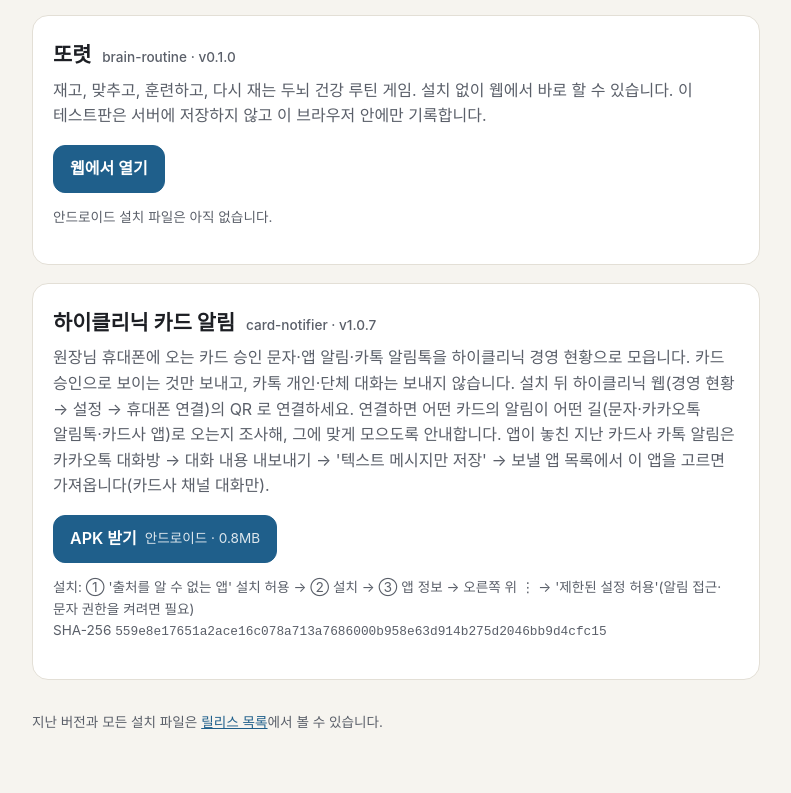
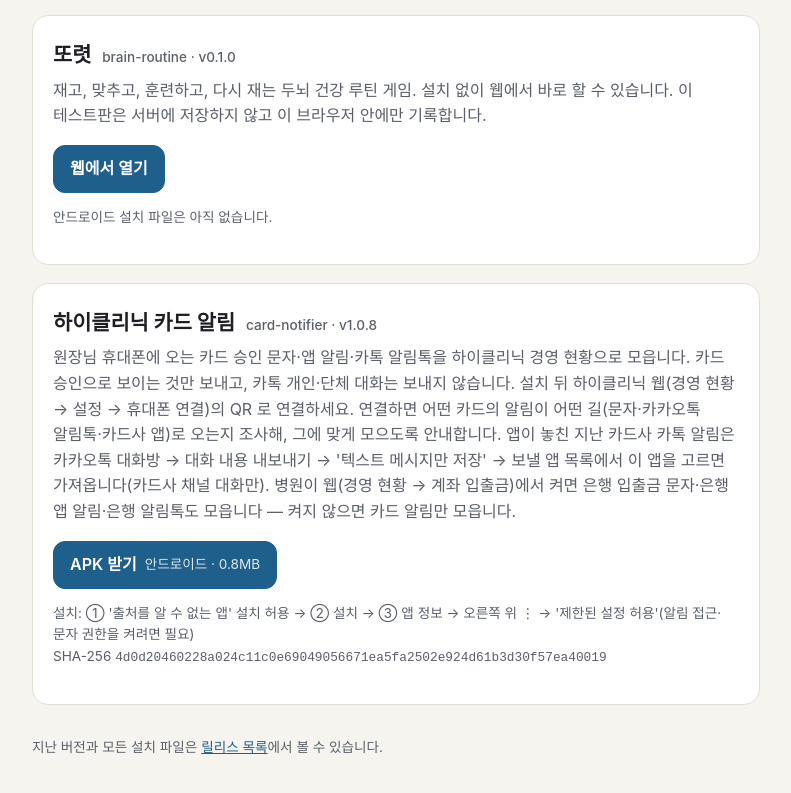
Before and after one commit to huisu-hwang/app-downloads, a plain HTML site: page index.html in a window 1280 px wide. Shown: the part 922-1715 px from the top of the page, without its empty margins (244-1035 px from the left). Drawn offline with Linux system fonts and the light colour scheme.

Commit message:
card-notifier 1.0.8 — 계좌 입출금 알림 수집(병원이 켰을 때만) (#1)
Claude-Session: https://claude.ai/code/session_014EPQLo6fXEigrZcyp3fX9t

Co-authored-by: Claude Fable 5.2 <noreply@anthropic.com>

```diff
--- a/index.html
+++ b/index.html
@@ -87,12 +87,12 @@
   </section>
 
   <section class="app" id="card-notifier">
-    <h2>하이클리닉 카드 알림 <small>card-notifier · v1.0.7</small></h2>
-    <p class="desc">원장님 휴대폰에 오는 카드 승인 문자·앱 알림·카톡 알림톡을 하이클리닉 경영 현황으로 모읍니다. 카드 승인으로 보이는 것만 보내고, 카톡 개인·단체 대화는 보내지 않습니다. 설치 뒤 하이클리닉 웹(경영 현황 → 설정 → 휴대폰 연결)의 QR 로 연결하세요. 연결하면 어떤 카드의 알림이 어떤 길(문자·카카오톡 알림톡·카드사 앱)로 오는지 조사해, 그에 맞게 모으도록 안내합니다. 앱이 놓친 지난 카드사 카톡 알림은 카카오톡 대화방 → 대화 내용 내보내기 → '텍스트 메시지만 저장' → 보낼 앱 목록에서 이 앱을 고르면 가져옵니다(카드사 채널 대화만).</p>
+    <h2>하이클리닉 카드 알림 <small>card-notifier · v1.0.8</small></h2>
+    <p class="desc">원장님 휴대폰에 오는 카드 승인 문자·앱 알림·카톡 알림톡을 하이클리닉 경영 현황으로 모읍니다. 카드 승인으로 보이는 것만 보내고, 카톡 개인·단체 대화는 보내지 않습니다. 설치 뒤 하이클리닉 웹(경영 현황 → 설정 → 휴대폰 연결)의 QR 로 연결하세요. 연결하면 어떤 카드의 알림이 어떤 길(문자·카카오톡 알림톡·카드사 앱)로 오는지 조사해, 그에 맞게 모으도록 안내합니다. 앱이 놓친 지난 카드사 카톡 알림은 카카오톡 대화방 → 대화 내용 내보내기 → '텍스트 메시지만 저장' → 보낼 앱 목록에서 이 앱을 고르면 가져옵니다(카드사 채널 대화만). 병원이 웹(경영 현황 → 계좌 입출금)에서 켜면 은행 입출금 문자·은행 앱 알림·은행 알림톡도 모읍니다 — 켜지 않으면 카드 알림만 모읍니다.</p>
     <div class="row">
-      <a class="btn primary" href="https://github.com/huisu-hwang/app-downloads/releases/download/card-notifier-v1.0.7/card-notifier-1.0.7.apk">APK 받기 <span class="meta">안드로이드 · 0.8MB</span></a>
+      <a class="btn primary" href="https://github.com/huisu-hwang/app-downloads/releases/download/card-notifier-v1.0.8/card-notifier-1.0.8.apk">APK 받기 <span class="meta">안드로이드 · 0.8MB</span></a>
     </div>
-    <p class="fine">설치: ① '출처를 알 수 없는 앱' 설치 허용 → ② 설치 → ③ 앱 정보 → 오른쪽 위 ⋮ → '제한된 설정 허용'(알림 접근·문자 권한을 켜려면 필요)<br>SHA-256 <code>559e8e17651a2ace16c078a713a7686000b958e63d914b275d2046bb9d4cfc15</code></p>
+    <p class="fine">설치: ① '출처를 알 수 없는 앱' 설치 허용 → ② 설치 → ③ 앱 정보 → 오른쪽 위 ⋮ → '제한된 설정 허용'(알림 접근·문자 권한을 켜려면 필요)<br>SHA-256 <code>4d0d20460228a024c11c0e69049056671ea5fa2502e924d61b3d30f57ea40019</code></p>
   </section>
 
   <footer>
```
